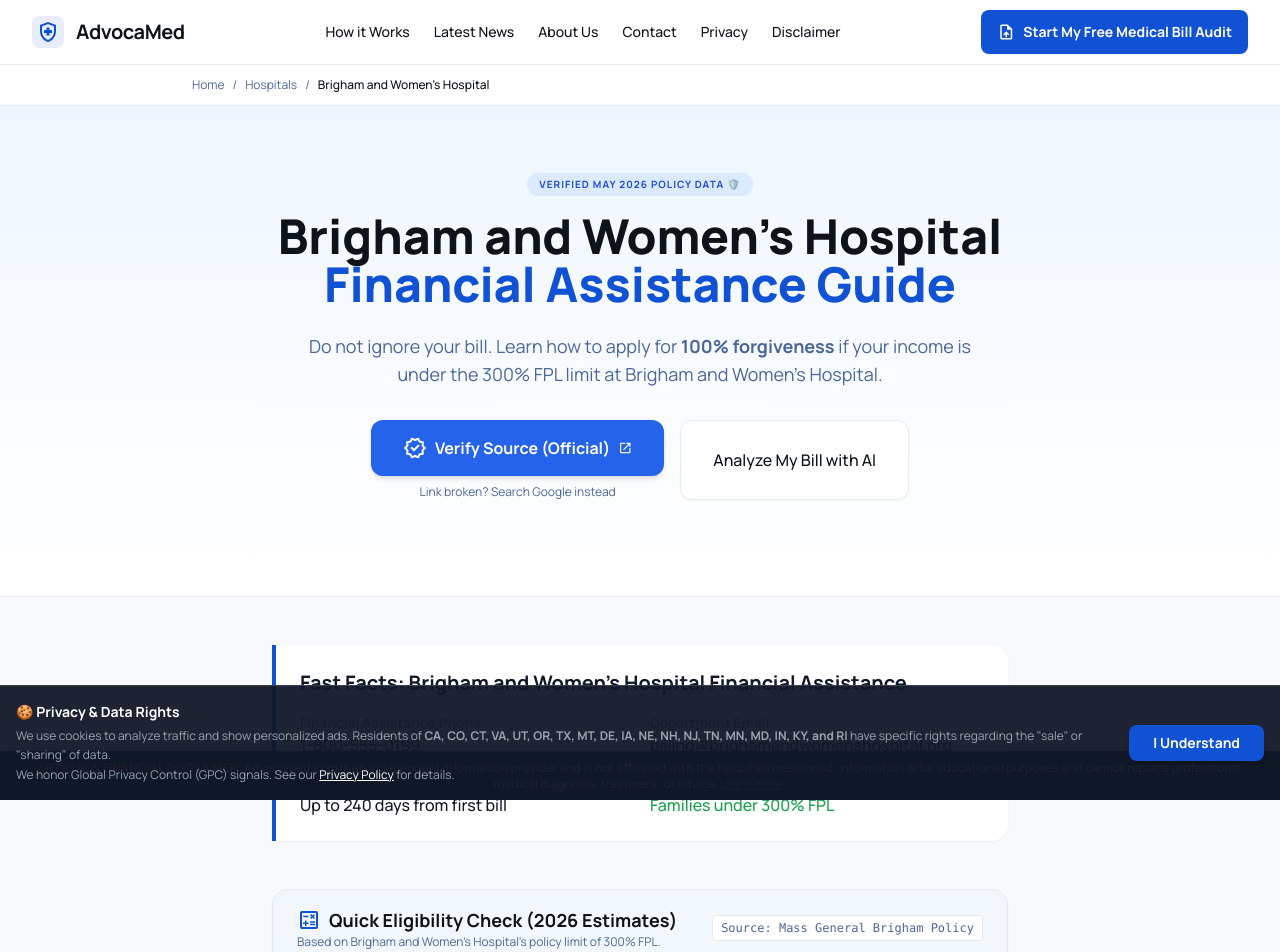
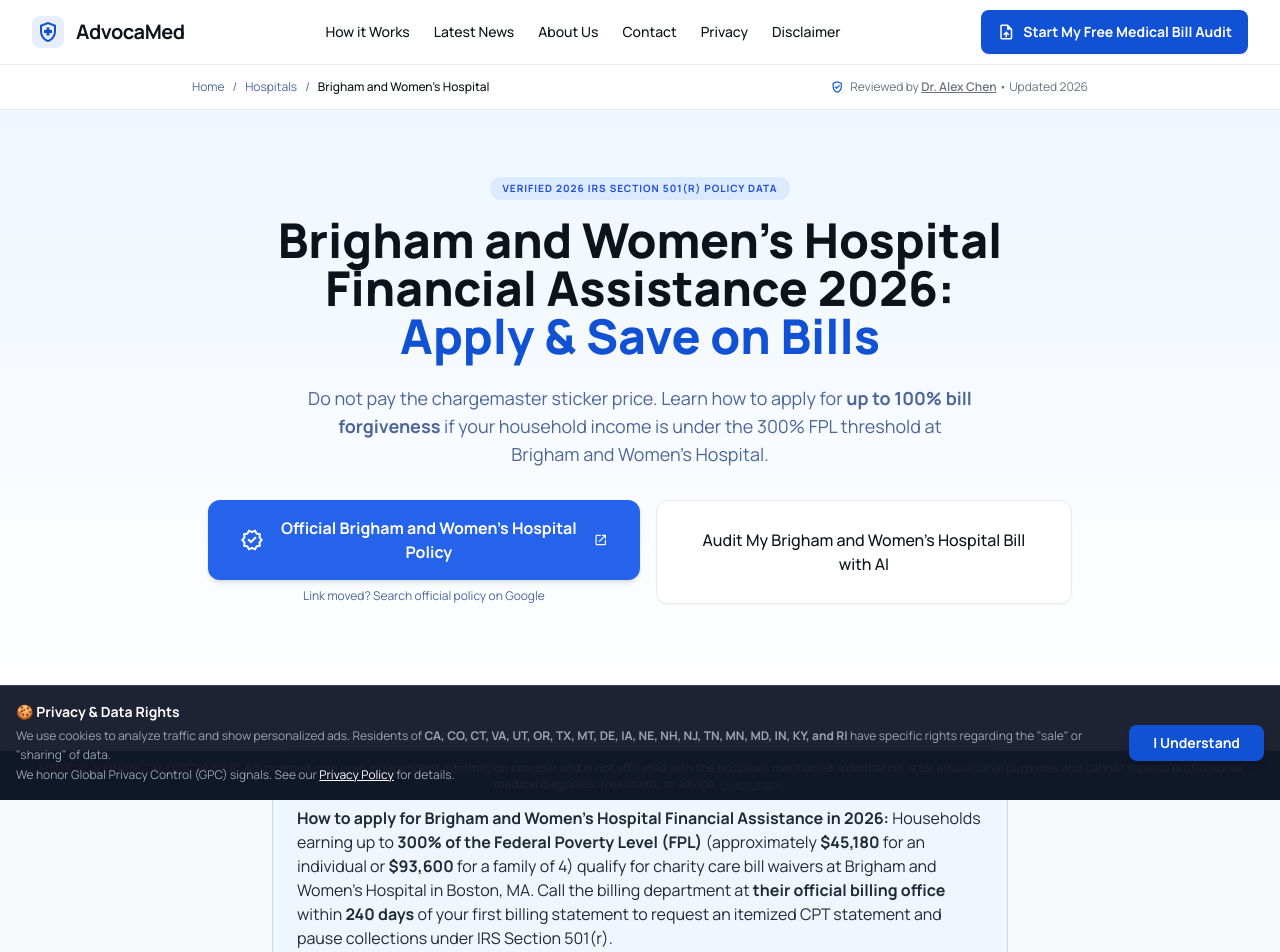
Before and after one commit to gkswjdgb/advocamed-ai, a React (Vite) app in the folder advocamed.ai/: page /hospital/brigham-and-womens-hospital in a window 1280 px wide. Shown: the top 952 px of the page. Built offline with nearby package versions, Linux system fonts and the light colour scheme.

Commit message:
Update HospitalGuide.tsx

```diff
--- a/advocamed.ai/pages/HospitalGuide.tsx
+++ b/advocamed.ai/pages/HospitalGuide.tsx
@@ -98,7 +98,7 @@ const HospitalGuide: React.FC = () => {
         "name": `What is the phone number for ${hospitalName} billing?`,
         "acceptedAnswer": {
           "@type": "Answer",
-          "text": `You can contact the ${hospitalName} financial assistance and billing department at ${hospitalData?.phone || "1-800-555-0199"}.`
+          "text": `You can contact the ${hospitalName} financial assistance and billing department at ${hospitalData?.phone || "their official patient billing portal"} to request an itemized CPT statement or apply for IRS 501(r) charity care.`
         }
       },
       {
@@ -144,27 +144,33 @@ const HospitalGuide: React.FC = () => {
       <div className="bg-background-light dark:bg-background-dark min-h-screen animate-fade-in-up font-display">
         {/* Breadcrumb Visual Navigation */}
         <div className="bg-white dark:bg-surface-dark border-b border-border-light dark:border-border-dark py-3 px-4 text-[10px] md:text-xs">
-            <div className="max-w-4xl mx-auto text-text-secondary-light dark:text-text-secondary-dark flex items-center">
-                <Link to="/" className="hover:text-primary">Home</Link>
-                <span className="mx-2">/</span>
-                <Link to="/hospitals" className="hover:text-primary">Hospitals</Link>
-                <span className="mx-2">/</span>
-                <span className="text-text-main-light dark:text-text-main-dark font-medium truncate">{hospitalName}</span>
+            <div className="max-w-4xl mx-auto text-text-secondary-light dark:text-text-secondary-dark flex items-center justify-between flex-wrap gap-2">
+                <div className="flex items-center">
+                    <Link to="/" className="hover:text-primary">Home</Link>
+                    <span className="mx-2">/</span>
+                    <Link to="/hospitals" className="hover:text-primary">Hospitals</Link>
+                    <span className="mx-2">/</span>
+                    <span className="text-text-main-light dark:text-text-main-dark font-medium truncate">{hospitalName}</span>
+                </div>
+                <div className="flex items-center gap-1.5 text-gray-500">
+                    <span className="material-symbols-outlined text-sm text-primary">verified_user</span>
+                    <span>Reviewed by <Link to="/about" className="underline hover:text-primary font-semibold">Dr. Alex Chen</Link> • Updated 2026</span>
+                </div>
             </div>
         </div>
 
         <div className="bg-gradient-to-b from-blue-50 to-white dark:from-surface-dark dark:to-background-dark py-12 md:py-16 border-b border-border-light dark:border-border-dark">
             <div className="max-w-4xl mx-auto px-4 text-center">
                 <span className="inline-block py-1 px-3 rounded-full bg-blue-100 dark:bg-blue-900/30 text-blue-700 dark:text-blue-300 text-[10px] font-bold mb-4 uppercase tracking-widest">
-                    Verified {new Date().toLocaleString('default', { month: 'long', year: 'numeric' })} Policy Data 🛡️
+                    Verified 2026 IRS Section 501(r) Policy Data
                 </span>
                 <h1 className="text-3xl md:text-5xl font-extrabold text-text-main-light dark:text-text-main-dark mb-6 leading-tight">
-                    {hospitalName}<br />
-                    <span className="text-primary">Financial Assistance Guide</span>
+                    {hospitalName} Financial Assistance 2026:<br />
+                    <span className="text-primary">Apply &amp; Save on Bills</span>
                 </h1>
 
                 <p className="max-w-2xl mx-auto text-text-secondary-light dark:text-text-secondary-dark mb-8 text-lg">
-                    Do not ignore your bill. Learn how to apply for <strong>100% forgiveness</strong> if your income is under the {fplThreshold}% FPL limit at {hospitalName}.
+                    Do not pay the chargemaster sticker price. Learn how to apply for <strong>up to 100% bill forgiveness</strong> if your household income is under the {fplThreshold}% FPL threshold at {hospitalName}.
                 </p>
 
                 <div className="flex flex-col sm:flex-row justify-center gap-4 mb-8">
@@ -181,17 +187,17 @@ const HospitalGuide: React.FC = () => {
                       <div className="flex flex-col items-center w-full sm:w-auto">
                         <a href={hospitalData.financial_aid_url} target="_blank" rel="noreferrer" className="inline-flex items-center justify-center px-8 py-4 bg-blue-600 text-white text-base font-bold rounded-xl hover:bg-blue-700 transition-all shadow-md active:scale-95 group w-full">
                           <span className="material-symbols-outlined mr-2">verified</span>
-                          Verify Source (Official)
+                          Official {hospitalName} Policy
                           <span className="material-symbols-outlined ml-2 text-sm group-hover:translate-x-1 transition-transform">open_in_new</span>
                         </a>
                         <a href={`https://www.google.com/search?q=${encodeURIComponent(hospitalName + ' financial assistance charity care policy')}`} target="_blank" rel="noreferrer" className="mt-2 text-xs text-text-secondary-light dark:text-text-secondary-dark hover:text-primary transition-colors">
-                          Link broken? Search Google instead
+                          Link moved? Search official policy on Google
                         </a>
                       </div>
                     )}
 
                      <Link to="/?step=HERO" className="inline-flex items-center justify-center px-8 py-4 border border-border-light dark:border-border-dark text-base font-medium rounded-xl text-text-main-light dark:text-text-main-dark bg-white dark:bg-surface-dark hover:bg-gray-50 dark:hover:bg-gray-700 transition-all shadow-sm w-full sm:w-auto">
-                        Analyze My Bill with AI
+                        Audit My {hospitalName} Bill with AI
                     </Link>
                 </div>
             </div>
@@ -199,25 +205,36 @@ const HospitalGuide: React.FC = () => {
 
         <div className="max-w-3xl mx-auto px-4 py-12">
 
+            {/* GEO / AEO Direct Answer Summary Box for AI Overviews & Featured Snippets */}
+            <div className="bg-blue-50/80 dark:bg-blue-950/30 border border-blue-200 dark:border-blue-800 rounded-2xl p-6 mb-8">
+                <div className="flex items-center gap-2 text-xs font-bold uppercase tracking-wider text-primary mb-2">
+                    <span className="material-symbols-outlined text-base">summarize</span>
+                    2026 Key Takeaway &amp; Direct Answer
+                </div>
+                <p className="text-sm sm:text-base text-gray-800 dark:text-gray-200 leading-relaxed">
+                    <strong>How to apply for {hospitalName} Financial Assistance in 2026:</strong> Households earning up to <strong>{fplThreshold}% of the Federal Poverty Level (FPL)</strong> (approximately <strong>{calculateLimit(1, fplThreshold)}</strong> for an individual or <strong>{calculateLimit(4, fplThreshold)}</strong> for a family of 4) qualify for charity care bill waivers at {hospitalName} in {hospitalData.city}, {state}. Call the billing department at <strong>{hospitalData?.phone || 'their official billing office'}</strong> within <strong>{deadline} days</strong> of your first billing statement to request an itemized CPT statement and pause collections under IRS Section 501(r).
+                </p>
+            </div>
+
             {/* Fast Facts / Summary Box */}
             <div className="bg-white dark:bg-surface-dark border-l-4 border-primary rounded-r-2xl overflow-hidden shadow-sm mb-12 p-6">
                 <h2 className="text-xl font-bold text-gray-900 dark:text-white mb-4">Fast Facts: {hospitalName} Financial Assistance</h2>
                 <div className="grid grid-cols-1 sm:grid-cols-2 gap-4">
                     <div className="flex flex-col">
-                        <span className="text-sm font-semibold text-gray-500 dark:text-gray-400">Financial Assistance Phone</span>
-                        <span className="text-base font-medium text-gray-900 dark:text-white">{hospitalData?.phone || "1-800-555-0199"}</span>
+                        <span className="text-sm font-semibold text-gray-500 dark:text-gray-400">Financial Assistance &amp; Billing Phone</span>
+                        <span className="text-base font-mono font-bold text-gray-900 dark:text-white">{hospitalData?.phone || "Refer to Official Portal"}</span>
                     </div>
                     <div className="flex flex-col">
-                        <span className="text-sm font-semibold text-gray-500 dark:text-gray-400">Department Email</span>
-                        <span className="text-base font-medium text-gray-900 dark:text-white">{hospitalData?.email || "billing@" + hospitalData?.slug.replace(/-/g, "") + ".org"}</span>
+                        <span className="text-sm font-semibold text-gray-500 dark:text-gray-400">Location &amp; Jurisdiction</span>
+                        <span className="text-base font-medium text-gray-900 dark:text-white">{hospitalData.city}, {state} (IRS 501(r) Regulated)</span>
                     </div>
                     <div className="flex flex-col">
-                        <span className="text-sm font-semibold text-gray-500 dark:text-gray-400">Application Deadline</span>
-                        <span className="text-base font-medium text-gray-900 dark:text-white">Up to {deadline} days from first bill</span>
+                        <span className="text-sm font-semibold text-gray-500 dark:text-gray-400">Statutory Application Window</span>
+                        <span className="text-base font-medium text-gray-900 dark:text-white">Up to {deadline} days from first statement</span>
                     </div>
                     <div className="flex flex-col">
-                        <span className="text-sm font-semibold text-gray-500 dark:text-gray-400">Max Discount Limit</span>
-                        <span className="text-base font-medium text-green-600 dark:text-green-400">Families under {fplThreshold}% FPL</span>
+                        <span className="text-sm font-semibold text-gray-500 dark:text-gray-400">2026 FPL Eligibility Ceiling</span>
+                        <span className="text-base font-bold text-green-600 dark:text-green-400">Households up to {fplThreshold}% FPL</span>
                     </div>
                 </div>
             </div>
@@ -345,6 +362,12 @@ const HospitalGuide: React.FC = () => {
                         </p>
                     </div>
                     <div className="bg-white dark:bg-surface-dark p-5 rounded-lg border border-border-light dark:border-border-dark">
+                        <h3 className="font-bold text-lg text-text-main-light dark:text-text-main-dark">What is the phone number for {hospitalName} billing?</h3>
+                        <p className="text-sm text-text-secondary-light dark:text-text-secondary-dark mt-2">
+                            You can contact the {hospitalName} financial assistance and billing department at <strong>{hospitalData?.phone || "their official patient billing portal"}</strong> to request an itemized CPT statement or apply for IRS 501(r) charity care.
+                        </p>
+                    </div>
+                    <div className="bg-white dark:bg-surface-dark p-5 rounded-lg border border-border-light dark:border-border-dark">
                         <h3 className="font-bold text-lg text-text-main-light dark:text-text-main-dark">Can {hospitalName} send me to collections while I apply?</h3>
                         <p className="text-sm text-text-secondary-light dark:text-text-secondary-dark mt-2">
                             Generally, no. Under IRS Section 501(r) regulations for non-profit hospitals, they must pause "Extraordinary Collection Actions" (ECAs) once a financial assistance application is submitted. Make sure to submit your application via certified mail or get a confirmation number to prove it was received.
@@ -355,6 +378,23 @@ const HospitalGuide: React.FC = () => {
                         <p className="text-sm text-text-secondary-light dark:text-text-secondary-dark mt-2">
                             You have the right to appeal. Often, denials happen due to missing documents (like a missing pay stub). Read the denial letter carefully, supply the missing information, and resubmit. You can also write a "Letter of Hardship" explaining expenses that don't show up on a tax return, such as high rent or childcare costs in {state}.
                         </p>
+                    </div>
+                </div>
+
+                {/* E-E-A-T Editorial Review & References Box */}
+                <div className="mt-12 bg-blue-50/50 dark:bg-blue-950/20 p-6 rounded-2xl border border-blue-100 dark:border-blue-900 not-prose">
+                    <div className="flex items-start gap-4">
+                        <div className="w-12 h-12 rounded-full bg-primary/10 text-primary flex items-center justify-center flex-shrink-0">
+                            <span className="material-symbols-outlined text-2xl">verified_user</span>
+                        </div>
+                        <div>
+                            <h3 className="text-base font-bold text-text-main-light dark:text-text-main-dark">
+                                Editorial Review &amp; Regulatory Verification
+                            </h3>
+                            <p className="text-xs text-text-secondary-light dark:text-text-secondary-dark mt-1 leading-relaxed">
+                                Reviewed by <Link to="/about" className="text-primary font-semibold hover:underline">Dr. Alex Chen</Link> (Lead Biotech Architect &amp; Clinical Informatics Specialist). Policy parameters for {hospitalName} are cross-referenced against IRS Form 990 Schedule H filings, 2026 U.S. Department of Health &amp; Human Services (HHS) Federal Poverty Guidelines, and the CMS Hospital Price Transparency database.
+                            </p>
+                        </div>
                     </div>
                 </div>
 
```
